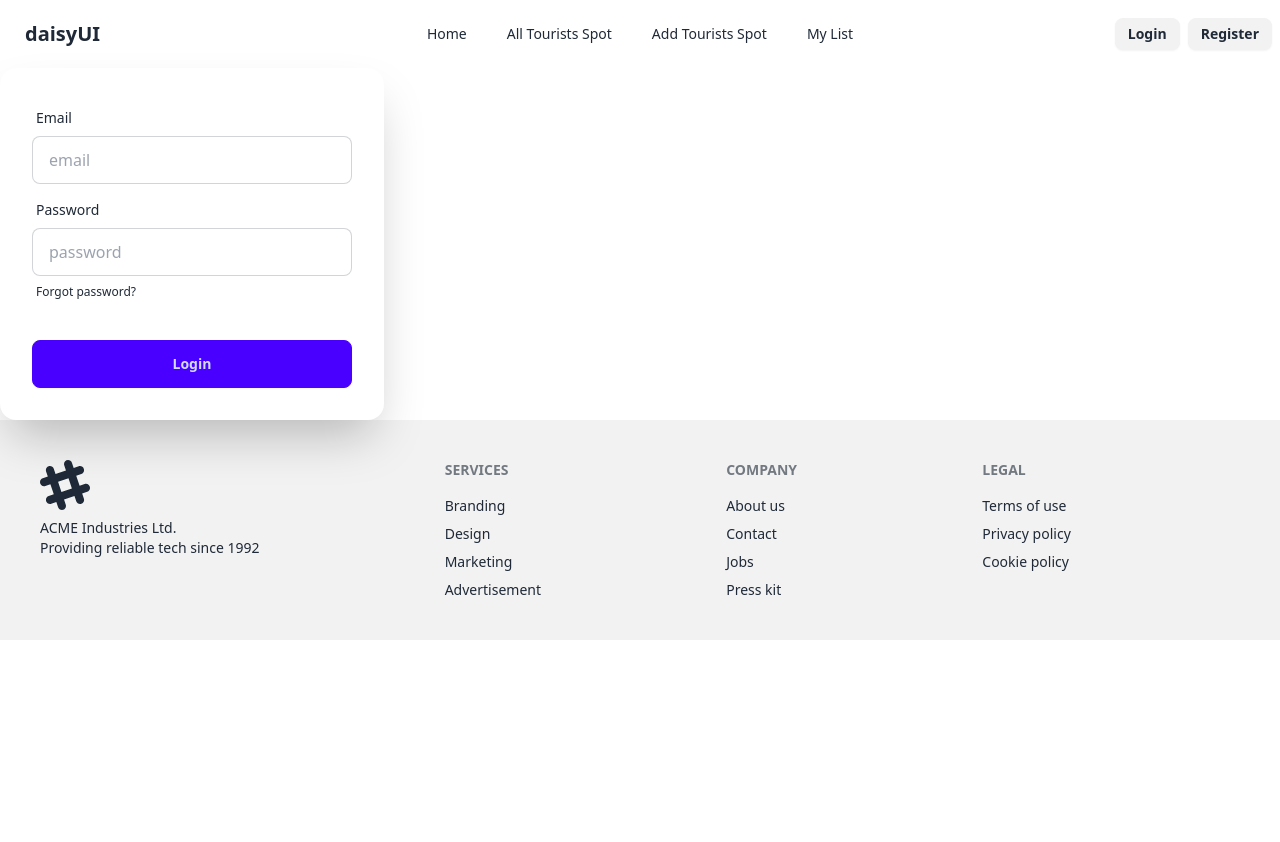
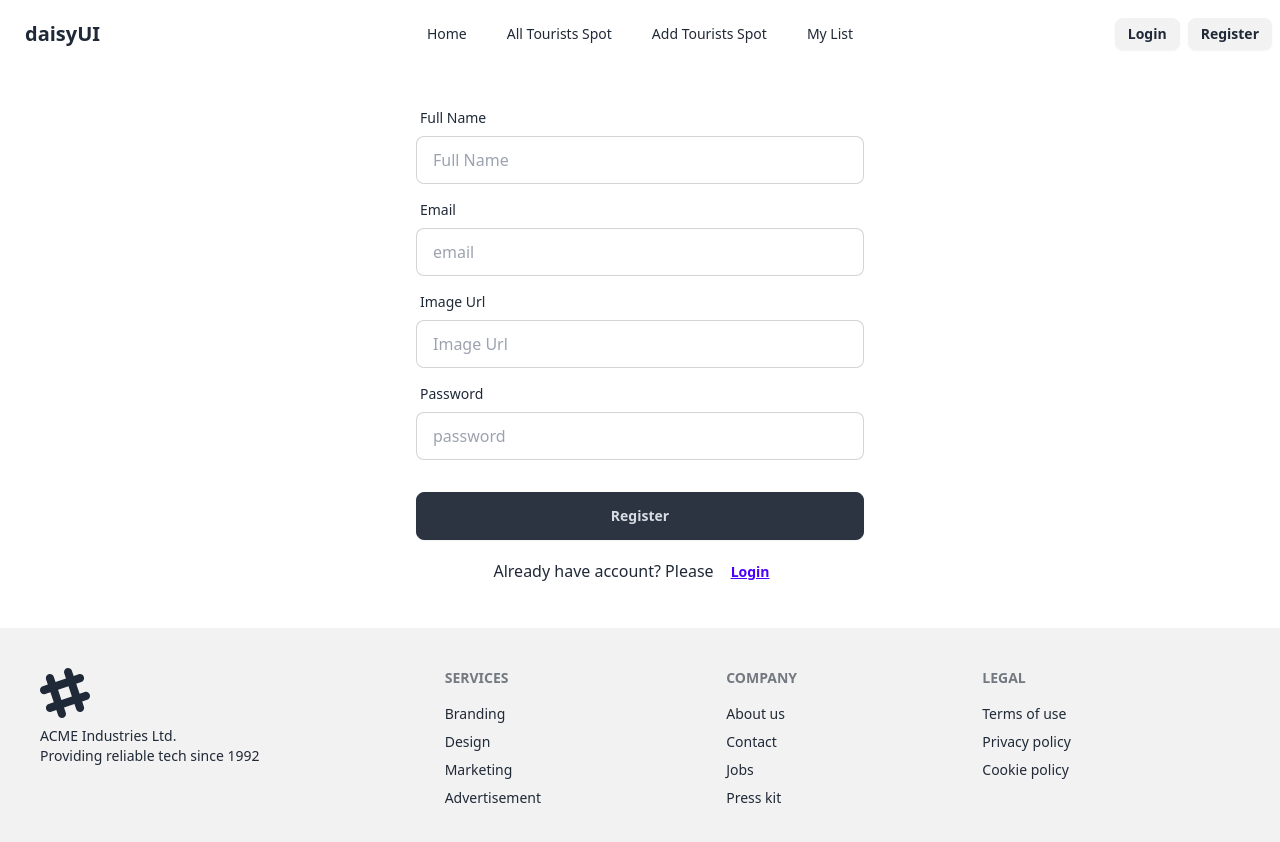
Before and after one commit to Naiemjoy1/travel-south-client, a React (Vite) app: page /register in a window 1280 px wide. Shown: the top 842 px of the page. Before the commit the page ends 800 px from the top, so only its background shows below. Built offline with nearby package versions, Linux system fonts and the light colour scheme; no server answers.

Commit message:
registation page done

```diff
--- a/package.json
+++ b/package.json
@@ -15,7 +15,10 @@
     "match-sorter": "^6.3.4",
     "react": "^18.2.0",
     "react-dom": "^18.2.0",
+    "react-hook-form": "^7.51.3",
+    "react-icons": "^5.1.0",
     "react-router-dom": "^6.23.0",
+    "react-toastify": "^10.0.5",
     "sort-by": "^1.2.0"
   },
   "devDependencies": {
--- /dev/null
+++ b/src/Components/SocialLogin/SocialLogin.jsx
@@ -0,0 +1,35 @@
+import { FcGoogle } from "react-icons/fc";
+import { FaGithub } from "react-icons/fa";
+import { FaTwitter } from "react-icons/fa";
+import useAuth from "../../hooks/useAuth";
+
+const SocialLogin = () => {
+  const { googleLogin, githubLogin, twitterLogin } = useAuth();
+
+  return (
+    <div>
+      <div className="flex gap-4 justify-center items-center">
+        <button onClick={() => googleLogin()} className="btn">
+          <span>
+            <FcGoogle />
+          </span>{" "}
+          Google
+        </button>
+        <button className="btn">
+          <span>
+            <FaGithub />
+          </span>{" "}
+          Github
+        </button>
+        <button className="btn">
+          <span>
+            <FaTwitter />
+          </span>{" "}
+          Twitter
+        </button>
+      </div>
+    </div>
+  );
+};
+
+export default SocialLogin;
--- a/src/Pages/FirebaseProvider.jsx
+++ b/src/Pages/FirebaseProvider.jsx
@@ -1,25 +1,116 @@
-import { createUserWithEmailAndPassword } from "firebase/auth";
-import { createContext } from "react";
+import PropTypes from "prop-types";
+
+import {
+  GithubAuthProvider,
+  GoogleAuthProvider,
+  TwitterAuthProvider,
+  createUserWithEmailAndPassword,
+  onAuthStateChanged,
+  signInWithEmailAndPassword,
+  signInWithPopup,
+  signOut,
+  updateProfile,
+} from "firebase/auth";
+import { createContext, useEffect, useState } from "react";
 import auth from "../Firebase/Firebase.config";
 
 export const AuthContext = createContext(null);
 
-const FirebaseProvider = ({ children }) => {
-  // create user
+// social auth provider
+
+const googleProvider = new GoogleAuthProvider();
+const githubProvider = new GithubAuthProvider();
+const twitterProvider = new TwitterAuthProvider();
+
+const FrirebaseProvider = ({ children }) => {
+  const [user, setUser] = useState(null);
+  const [loading, setLoading] = useState(true);
+  console.log(user);
+
+  //   create user
+
   const createUser = (email, password) => {
-    return createUserWithEmailAndPassword(auth.email, password);
+    setLoading(true);
+    return createUserWithEmailAndPassword(auth, email, password);
   };
+
+  //   update user profile
+  const updateUserProfile = (name, image) => {
+    return updateProfile(auth.currentUser, {
+      displayName: name,
+      photoURL: image,
+    }).then(() => {
+      // profile update
+    });
+    //   .catch((error) => {
+    //     // An error occurred
+    //   });
+  };
+
+  //   sign in user
+
+  const signInUser = (email, password) => {
+    setLoading(true);
+    return signInWithEmailAndPassword(auth, email, password);
+  };
+
+  //   google login
+
+  const googleLogin = () => {
+    setLoading(true);
+    return signInWithPopup(auth, googleProvider);
+  };
+  //   github login
+
+  const githubLogin = () => {
+    setLoading(true);
+    return signInWithPopup(auth, githubProvider);
+  };
+
+  // twitter login
+  const twitterLogin = () => {
+    setLoading(true);
+    return signInWithPopup(auth, twitterProvider);
+  };
+
+  //   logout
+  const logout = () => {
+    setLoading(true);
+    setUser(null);
+    signOut(auth);
+  };
+
+  //observer
+
+  useEffect(() => {
+    const unSubscribe = onAuthStateChanged(auth, (currentUser) => {
+      setUser(currentUser);
+      setLoading(false);
+    });
+    return () => {
+      unSubscribe();
+    };
+  }, []);
 
   const allValues = {
     createUser,
+    signInUser,
+    googleLogin,
+    githubLogin,
+    logout,
+    user,
+    updateUserProfile,
+    twitterLogin,
+    loading,
   };
 
   return (
-    <AuthContext.Provider value={allValues}>
-      {children}
-      <h3></h3>
-    </AuthContext.Provider>
+    <AuthContext.Provider value={allValues}>{children}</AuthContext.Provider>
   );
 };
 
-export default FirebaseProvider;
+FrirebaseProvider.propTypes = {
+  children: PropTypes.node.isRequired,
+};
+
+export default FrirebaseProvider;
--- a/src/Pages/Login.jsx
+++ b/src/Pages/Login.jsx
@@ -1,10 +1,31 @@
-import React from "react";
+import { useForm } from "react-hook-form";
+import { Link } from "react-router-dom";
+import SocialLogin from "../Components/SocialLogin/SocialLogin";
+import useAuth from "../hooks/useAuth";
 
 const Login = () => {
+  const { signInUser } = useAuth();
+
+  const {
+    register,
+    handleSubmit,
+    formState: { errors },
+  } = useForm();
+  const onSubmit = (data) => {
+    const { email, password } = data;
+    signInUser(email, password)
+      .then((result) => {
+        console.log(result.user);
+      })
+      .catch((error) => {
+        console.error("Error creating user:", error);
+      });
+  };
+
   return (
     <div>
-      <div className="card shrink-0 w-full max-w-sm shadow-2xl bg-base-100">
-        <form className="card-body">
+      <div className="lg:w-2/5 mx-auto min-h-[calc(100vh-246px)]">
+        <form onSubmit={handleSubmit(onSubmit)} className="card-body">
           <div className="form-control">
             <label className="label">
               <span className="label-text">Email</span>
@@ -13,8 +34,12 @@ const Login = () => {
               type="email"
               placeholder="email"
               className="input input-bordered"
-              required
+              name="email"
+              {...register("email", { required: true })}
             />
+            {errors.email && (
+              <span className=" text-red-600">This field is required</span>
+            )}
           </div>
           <div className="form-control">
             <label className="label">
@@ -24,8 +49,12 @@ const Login = () => {
               type="password"
               placeholder="password"
               className="input input-bordered"
-              required
+              name="password"
+              {...register("password", { required: true })}
             />
+            {errors.password && (
+              <span className=" text-red-600">This field is required</span>
+            )}
             <label className="label">
               <a href="#" className="label-text-alt link link-hover">
                 Forgot password?
@@ -33,9 +62,16 @@ const Login = () => {
             </label>
           </div>
           <div className="form-control mt-6">
-            <button className="btn btn-primary">Login</button>
+            <button className="btn btn-neutral">Login</button>
           </div>
+          <p className=" text-center">
+            New to here? Please
+            <Link to="/register">
+              <button className="btn btn-link">Register</button>
+            </Link>
+          </p>
         </form>
+        <SocialLogin></SocialLogin>
       </div>
     </div>
   );
--- a/src/Pages/Register.jsx
+++ b/src/Pages/Register.jsx
@@ -1,10 +1,46 @@
-import React from "react";
+import { useForm } from "react-hook-form";
+import { Link } from "react-router-dom";
+import useAuth from "../hooks/useAuth";
 
 const Register = () => {
+  const { createUser } = useAuth();
+
+  const {
+    register,
+    handleSubmit,
+    formState: { errors },
+  } = useForm();
+
+  const onSubmit = (data) => {
+    const { email, password } = data;
+    createUser(email, password)
+      .then((result) => {
+        console.log(result);
+      })
+      .catch((error) => {
+        console.error("Error creating user:", error);
+      });
+  };
+
   return (
     <div>
-      <div className="card shrink-0 w-full max-w-sm shadow-2xl bg-base-100">
-        <form className="card-body">
+      <div className="lg:w-2/5 mx-auto min-h-[calc(100vh-246px)]">
+        <form onSubmit={handleSubmit(onSubmit)} className="card-body">
+          <div className="form-control">
+            <label className="label">
+              <span className="label-text">Full Name</span>
+            </label>
+            <input
+              type="name"
+              placeholder="Full Name"
+              className="input input-bordered"
+              name="name"
+              {...register("name", { required: true })}
+            />
+            {errors.name && (
+              <span className=" text-red-600">This field is required</span>
+            )}
+          </div>
           <div className="form-control">
             <label className="label">
               <span className="label-text">Email</span>
@@ -13,7 +49,23 @@ const Register = () => {
               type="email"
               placeholder="email"
               className="input input-bordered"
-              required
+              name="email"
+              {...register("email", { required: true })}
+            />
+            {errors.email && (
+              <span className=" text-red-600">This field is required</span>
+            )}
+          </div>
+          <div className="form-control">
+            <label className="label">
+              <span className="label-text">Image Url</span>
+            </label>
+            <input
+              type="text"
+              placeholder="Image Url"
+              className="input input-bordered"
+              name="image"
+              {...register("image")}
             />
           </div>
           <div className="form-control">
@@ -24,17 +76,22 @@ const Register = () => {
               type="password"
               placeholder="password"
               className="input input-bordered"
-              required
+              name="password"
+              {...register("password", { required: true })}
             />
-            <label className="label">
-              <a href="#" className="label-text-alt link link-hover">
-                Forgot password?
-              </a>
-            </label>
+            {errors.password && (
+              <span className=" text-red-600">This field is required</span>
+            )}
           </div>
           <div className="form-control mt-6">
-            <button className="btn btn-primary">Login</button>
+            <button className="btn btn-neutral">Register</button>
           </div>
+          <p className=" text-center">
+            Already have account? Please
+            <Link to="/login">
+              <button className="btn btn-link">Login</button>
+            </Link>
+          </p>
         </form>
       </div>
     </div>
--- /dev/null
+++ b/src/hooks/useAuth.jsx
@@ -0,0 +1,9 @@
+import React, { useContext } from "react";
+import { AuthContext } from "../Pages/FirebaseProvider";
+
+const useAuth = () => {
+  const all = useContext(AuthContext);
+  return all;
+};
+
+export default useAuth;
```
Also changed, not shown: 1 other file (tests, documents, lock files or other folders).
